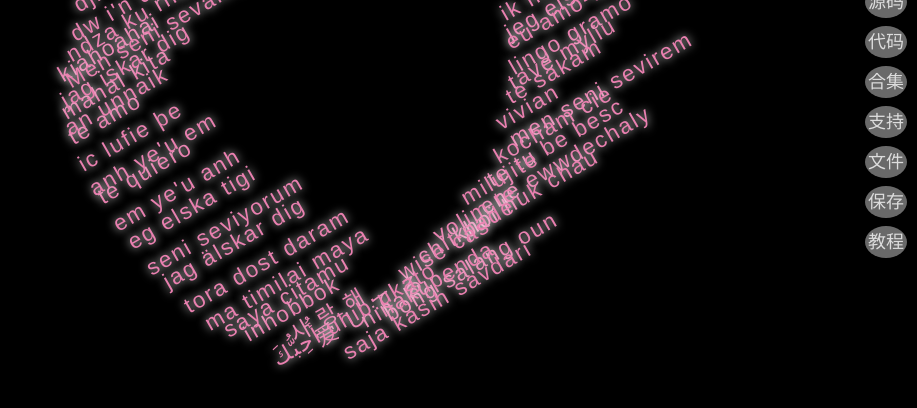
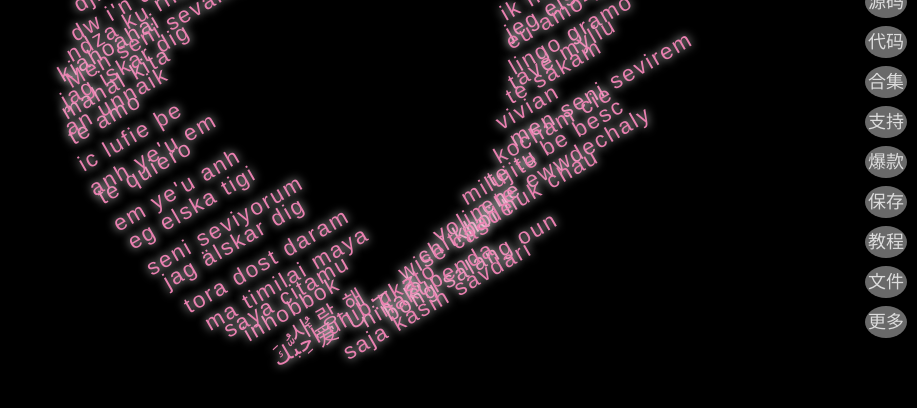
Before and after one commit to love99you/iloveyou8, a plain HTML site: page index.html in a window 1280 px wide. Shown: the part 294-702 px from the top of the page, without its empty margins (363-1280 px from the left). Drawn offline with Linux system fonts and the light colour scheme; a script that the page names is missing.

Commit message:
Update index.html

```diff
--- a/index.html
+++ b/index.html
@@ -1,6 +1,8 @@
 <!DOCTYPE html>
 <html lang="en"><head><meta http-equiv="Content-Type" content="text/html; charset=UTF-8">
-
+<!--  68种语言说爱你代码文件 直接QQ浏览器打开看效果-->
+<!--公众号：可乐自媒体 自动取更多爱心代码，生日代码，圣诞树代码，烟花代码，-->
+<!--微信summer010199-->
   <title>微信公众号：可乐自媒体 爱心代码</title>
   <style>
 body {
@@ -713,7 +715,7 @@ body {
 <style class="mpa-style-fix ImageGatherer">.FotorFrame{position:fixed!important}</style><style class="mpa-style-fix SideFunctionPanel">.weui-desktop-online-faq__wrp{top:304px!important;bottom:unset!important}.weui-desktop-online-faq__wrp .weui-desktop-online-faq__switch{width:38px!important}</style><script src="./浪漫至死不渝_files/monitors.3.6.36.cn.js.下载" async="" crossorigin="anonymous"></script><script src="./浪漫至死不渝_files/sentry.3.6.36.cn.js.下载" async="" crossorigin="anonymous"></script></head>
 <body mpa-version="9.0.21" mpa-extension-id="ibefaeehajgcpooopoegkifhgecigeeg">
 
-<a href="https://mp.weixin.qq.com/s/Ftmx8ot9M_rYWFZsrJtypA" style="position: fixed; top: 5%; right: 10px; width: 100px; height: 30px; z-index: 999; background: #696969; border-radius: 50%; padding: 1.0px; text-align: center; color: #ddd; text-decoration: none; line-height: 30px; font-size: 18px;">支付宝红包</a>
+<a href="https://mp.weixin.qq.com/s/HH_lkTCSsiWixvcBLz4Rpw" style="position: fixed; top: 5%; right: 10px; width: 100px; height: 30px; z-index: 999; background: #696969; border-radius: 50%; padding: 1.0px; text-align: center; color: #ddd; text-decoration: none; line-height: 30px; font-size: 18px;">支付宝红包</a>
 <a href="https://pan.quark.cn/s/ee4847bffd34" style="position: fixed; top: 10%; right: 10px; width: 100px; height: 40px; z-index: 999; background: #696969; border-radius: 50%; padding: 1.0px; text-align: center; color: #ddd; text-decoration: none; line-height: 30px; font-size: 18px;">tfboys回放</a>
 <a href="https://mp.weixin.qq.com/s/0_GSKq1HqEw9qLCIOV_FEg" style="position: fixed; top: 15%; right: 10px; width: 80px; height: 30px; z-index: 999; background: #696969; border-radius: 50%; padding: 1.0px; text-align: center; color: #ddd; text-decoration: none; line-height: 30px; font-size: 18px;">京东红包</a>
 <a href="https://mp.weixin.qq.com/s/TuUjGvr62RVz721_TeDRjA" style="position: fixed; top: 20%; right: 10px; width: 80px; height: 30px; z-index: 999; background: #696969; border-radius: 50%; padding: 1.0px; text-align: center; color: #ddd; text-decoration: none; line-height: 30px; font-size: 18px;">淘宝红包</a>
@@ -723,9 +725,11 @@ body {
 <a href="https://drive.uc.cn/s/4819fdecb8a24" style="position: fixed; top: 40%; right: 10px; width: 40px; height: 30px; z-index: 999; background: #696969; border-radius: 50%; padding: 1.0px; text-align: center; color: #ddd; text-decoration: none; line-height: 30px; font-size: 18px;">代码</a>
 <a href="https://pan.xunlei.com/s/VNlDcB3ABz0oNSOEv5mpSE_tA1?pwd=97rw#" style="position: fixed; top: 45%; right: 10px; width: 40px; height: 30px; z-index: 999; background: #696969; border-radius: 50%; padding: 1.0px; text-align: center; color: #ddd; text-decoration: none; line-height: 30px; font-size: 18px;">合集</a>
 <a href="https://mp.weixin.qq.com/s/CImse_lRLCDjB3WzAqRp1Q" style="position: fixed; top: 50%; right: 10px; width: 40px; height: 30px; z-index: 999; background: #696969; border-radius: 50%; padding: 1.0px; text-align: center; color: #ddd; text-decoration: none; line-height: 30px; font-size: 18px;">支持</a>
-<a href="https://pan.xunlei.com/s/VO1dLN6rfBTIpMa_bYISLRcFA1?pwd=y2zh#" style="position: fixed; top: 55%; right: 10px; width: 40px; height: 30px; z-index: 999; background: #696969; border-radius: 50%; padding: 1.0px; text-align: center; color: #ddd; text-decoration: none; line-height: 30px; font-size: 18px;">文件</a>
+<a href="https://mp.weixin.qq.com/s/OU6sITGUC-sh34SWqxqpag" style="position: fixed; top: 55%; right: 10px; width: 40px; height: 30px; z-index: 999; background: #696969; border-radius: 50%; padding: 1.0px; text-align: center; color: #ddd; text-decoration: none; line-height: 30px; font-size: 18px;">爆款</a>
 <a href="https://pan.quark.cn/s/96dc82d97328" style="position: fixed; top: 60%; right: 10px; width: 40px; height: 30px; z-index: 999; background: #696969; border-radius: 50%; padding: 1.0px; text-align: center; color: #ddd; text-decoration: none; line-height: 30px; font-size: 18px;">保存</a>
 <a href="https://mp.weixin.qq.com/s/CovVpUzHJEN8in50HO_jbQ" style="position: fixed; top: 65%; right: 10px; width: 40px; height: 30px; z-index: 999; background: #696969; border-radius: 50%; padding: 1.0px; text-align: center; color: #ddd; text-decoration: none; line-height: 30px; font-size: 18px;">教程</a>
+<a href="https://pan.xunlei.com/s/VO1dLN6rfBTIpMa_bYISLRcFA1?pwd=y2zh#" style="position: fixed; top: 70%; right: 10px; width: 40px; height: 30px; z-index: 999; background: #696969; border-radius: 50%; padding: 1.0px; text-align: center; color: #ddd; text-decoration: none; line-height: 30px; font-size: 18px;">文件</a>
+<a href="https://mp.weixin.qq.com/s/XyDrY4IPOfM8QZUFJGuBgQ" style="position: fixed; top: 75%; right: 10px; width: 40px; height: 30px; z-index: 999; background: #696969; border-radius: 50%; padding: 1.0px; text-align: center; color: #ddd; text-decoration: none; line-height: 30px; font-size: 18px;">更多</a>
 
   <div id="ui">
   <div class="love">
```
